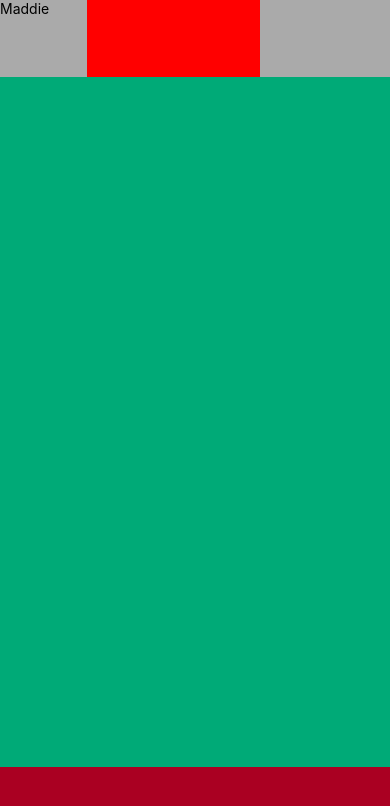
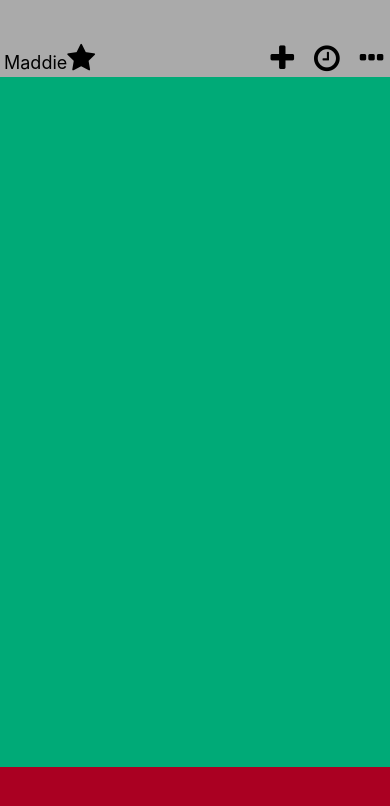
Before and after one commit to nazhot/Score_Counter, a React Native app: screen / in a window 390 px wide. Shown: the top 806 px of the page. Built offline with nearby package versions, Linux system fonts and the light colour scheme.

Commit message:
Completed Basic NavBar Layout
Added FontAwesome for the icons, and got the NavBar to a place where it
looks usable, just has no functionality.

```diff
--- a/components/NavBar.js
+++ b/components/NavBar.js
@@ -1,5 +1,11 @@
 import { React } from 'react';
 import { StyleSheet, Text, View } from 'react-native';
+import { FontAwesome } from '@expo/vector-icons';
+
+const iconSize = 30;
+const textSize = 18;
+const iconColor = "#000"
+const containerPadding = 4;
 
 const styles = StyleSheet.create({
     navbar: {
@@ -7,16 +13,26 @@ const styles = StyleSheet.create({
         flex: 1,
         flexDirection: "row",
     },
+    winnerContainer: {
+        color: "#000",
+        flex: 2.5,
+        flexDirection: "row",
+        alignItems: "flex-end",
+        padding: containerPadding,
+    },
     text: {
-        color: "#000",
-        flex: 2,
+        fontSize: textSize,
     },
     spacer: {
         flex: 4,
-        backgroundColor: "red",
     },
     icons: {
         flex: 3,
+        padding: containerPadding,
+        flexDirection: "row",
+        columnGap: 20,
+        alignItems: "flex-end",
+        justifyContent: "center",
     }
 });
 
@@ -25,10 +41,33 @@ const NavBar = ( {winner} ) => {
         <View
         style={styles.navbar}
         >
-            <Text style={styles.text}>{winner}</Text>
+            <View style={styles.winnerContainer}>
+                <Text style={styles.text}>{winner}</Text>
+                <FontAwesome
+                    name="star"
+                    size={iconSize}
+                    color={iconColor}
+                />
+            </View>
+
             <View style={styles.spacer}></View>
+
             <View style={styles.icons}>
-
+                <FontAwesome
+                    name="plus"
+                    size={iconSize}
+                    color={iconColor}
+                />
+                <FontAwesome
+                    name="clock-o"
+                    size={iconSize}
+                    color={iconColor}
+                />
+                <FontAwesome
+                    name="ellipsis-h"
+                    size={iconSize}
+                    color={iconColor}
+                />
             </View>
         </View>
     );
--- a/package.json
+++ b/package.json
@@ -12,7 +12,8 @@
     "expo": "~48.0.15",
     "expo-status-bar": "~1.4.4",
     "react": "18.2.0",
-    "react-native": "0.71.7"
+    "react-native": "0.71.7",
+    "@expo/vector-icons": "^13.0.0"
   },
   "devDependencies": {
     "@babel/core": "^7.20.0"
```
Also changed, not shown: 1 other file (tests, documents, lock files or other folders).
